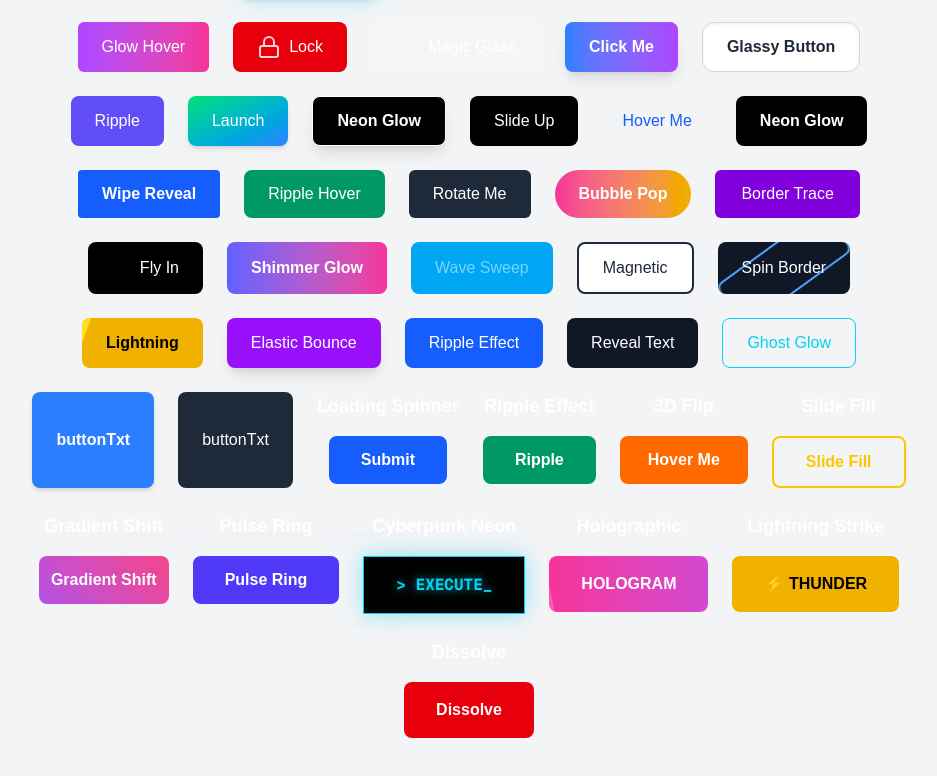
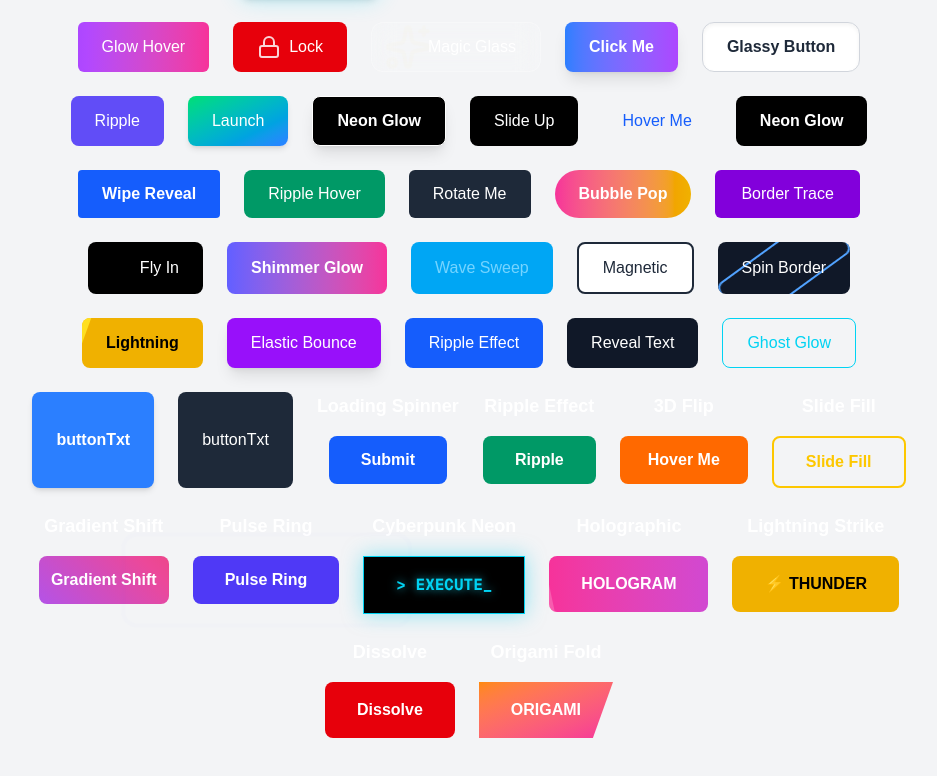
Before and after one commit to Prohor722/tailwind_compoenets, a Next.js app: page /button in a window 1280 px wide. Shown: the part 554-1330 px from the top of the page, without its empty margins (171-1108 px from the left). Built offline with nearby package versions, Linux system fonts and the light colour scheme.

Commit message:
another button added

```diff
--- a/app/components/animarion-buttons.tsx
+++ b/app/components/animarion-buttons.tsx
@@ -13,7 +13,7 @@ export const AnimarionButtons = () => {
   const [clickedButton, setClickedButton] = useState<string | null>(null);
   const [activeButton, setActiveButton] = useState<string | null>(null);
 
-  const anotherHandleClick = (buttonName:string) => {
+  const anotherHandleClick = (buttonName: string) => {
     setActiveButton(buttonName);
     setTimeout(() => setActiveButton(null), 1000);
   };
@@ -431,11 +431,11 @@ export const AnimarionButtons = () => {
         <div className="flex flex-col items-center space-y-4">
           <h3 className="text-white text-lg font-semibold">Lightning Strike</h3>
           <button
-              onClick={() => anotherHandleClick('lightning')}
+            onClick={() => anotherHandleClick("lightning")}
             className="relative px-8 py-4 bg-yellow-500 text-black font-bold rounded-lg overflow-hidden group hover:bg-yellow-400 transition-colors duration-200"
           >
             <span className="relative z-10">⚡ THUNDER</span>
-              {activeButton === 'lightning' && (
+            {activeButton === "lightning" && (
               <div className="absolute inset-0 bg-white animate-pulse opacity-60"></div>
             )}
           </button>
@@ -445,12 +445,27 @@ export const AnimarionButtons = () => {
         <div className="flex flex-col items-center space-y-4">
           <h3 className="text-white text-lg font-semibold">Dissolve</h3>
           <button
-              onClick={() => anotherHandleClick('dissolve')}
+            onClick={() => anotherHandleClick("dissolve")}
             className={`px-8 py-4 bg-red-600 text-white font-bold rounded-lg transition-all duration-500 ${
-                activeButton === 'dissolve' ? 'opacity-20 blur-sm scale-90' : 'hover:opacity-90'
+              activeButton === "dissolve"
+                ? "opacity-20 blur-sm scale-90"
+                : "hover:opacity-90"
             }`}
           >
             Dissolve
+          </button>
+        </div>
+
+        {/* Origami Fold Button */}
+        <div className="flex flex-col items-center space-y-4">
+          <h3 className="text-white text-lg font-semibold">Origami Fold</h3>
+          <button
+            className="relative px-8 py-4 bg-gradient-to-br from-orange-400 to-pink-500 text-white font-bold transition-all duration-500 hover:from-pink-500 hover:to-purple-600 transform-gpu hover:rotate-3 hover:scale-105"
+            style={{
+              clipPath: "polygon(0 0, 100% 0, 85% 100%, 0% 100%)",
+            }}
+          >
+            ORIGAMI
           </button>
         </div>
       </div>
```
Lines whose indentation alone changed are shown as unchanged.
